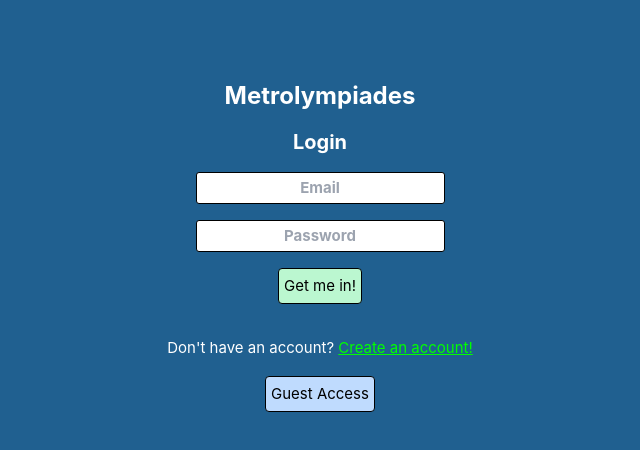
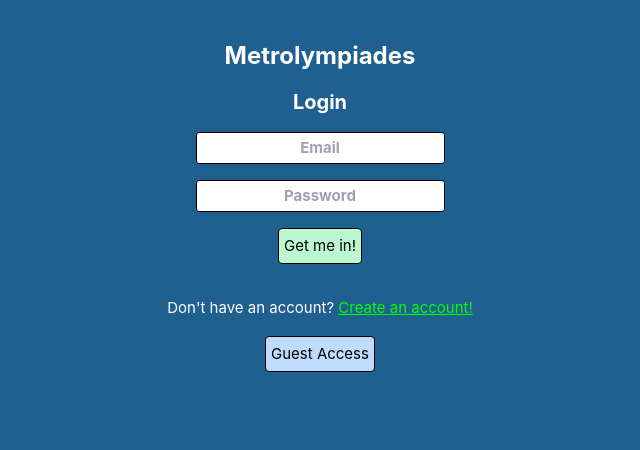
Before and after one commit to Valentino252004/Metrolymping, a Vue app: page /login in a window 1280 px wide. Shown: the top 450 px of the page, without its empty margins (320-960 px from the left). Built offline with nearby package versions, Linux system fonts and the light colour scheme; no server answers.

Commit message:
style: Create an account on a single-line

```diff
--- a/src/views/LogIn.vue
+++ b/src/views/LogIn.vue
@@ -21,7 +21,7 @@ function goToRankings() {
 </script>
 
 <template>
-    <section class="flex flex-col items-center gap-4 p-20 bg-[#206090] vh-100">
+    <section class="flex flex-col items-center gap-4 p-10 bg-[#206090] vh-100">
         <h1 class="font-bold text-2xl">Metrolympiades</h1>
         <h2 class="font-bold text-xl">Login</h2>
         <div class="flex flex-col items-center gap-4">
```
